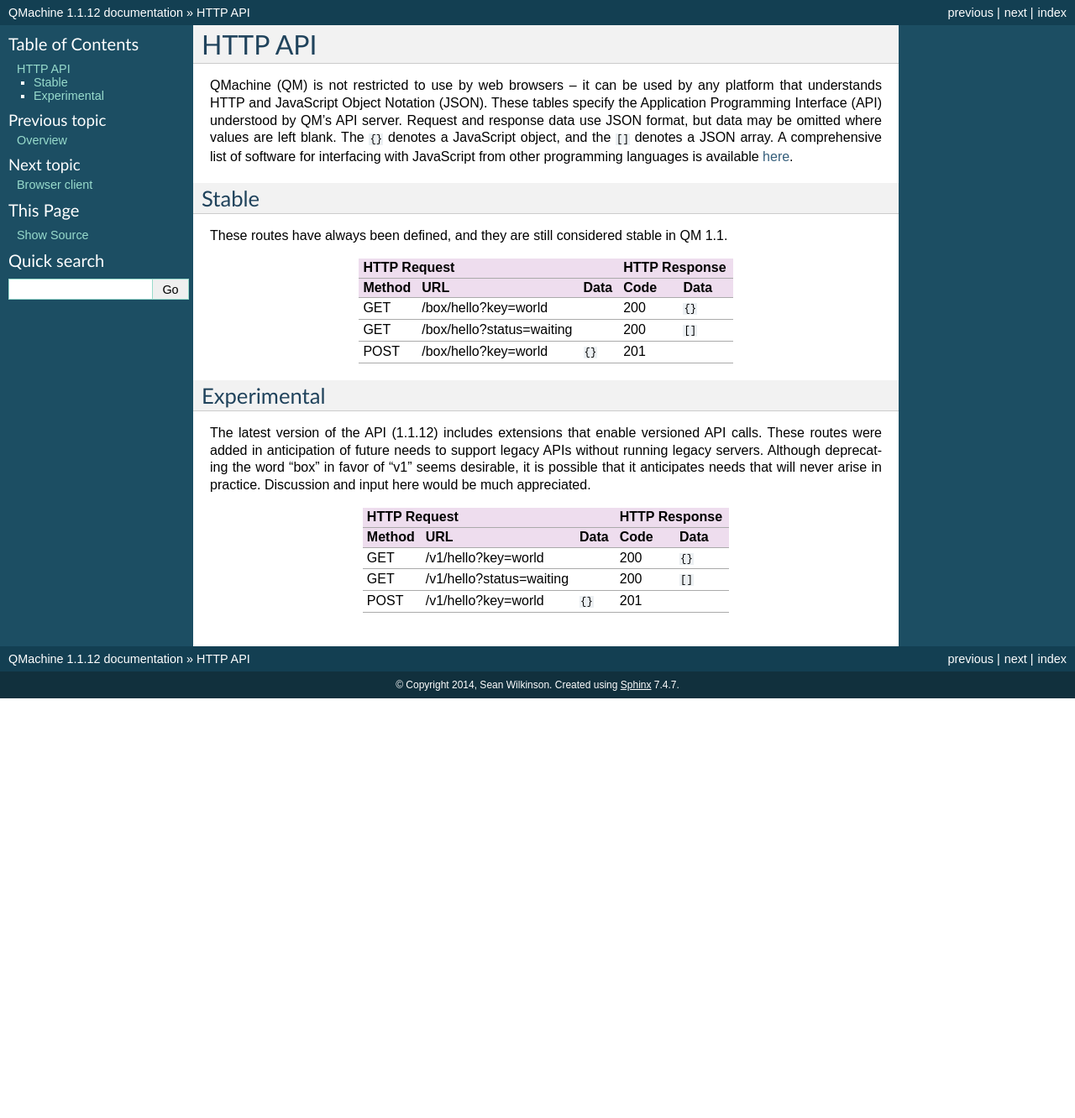
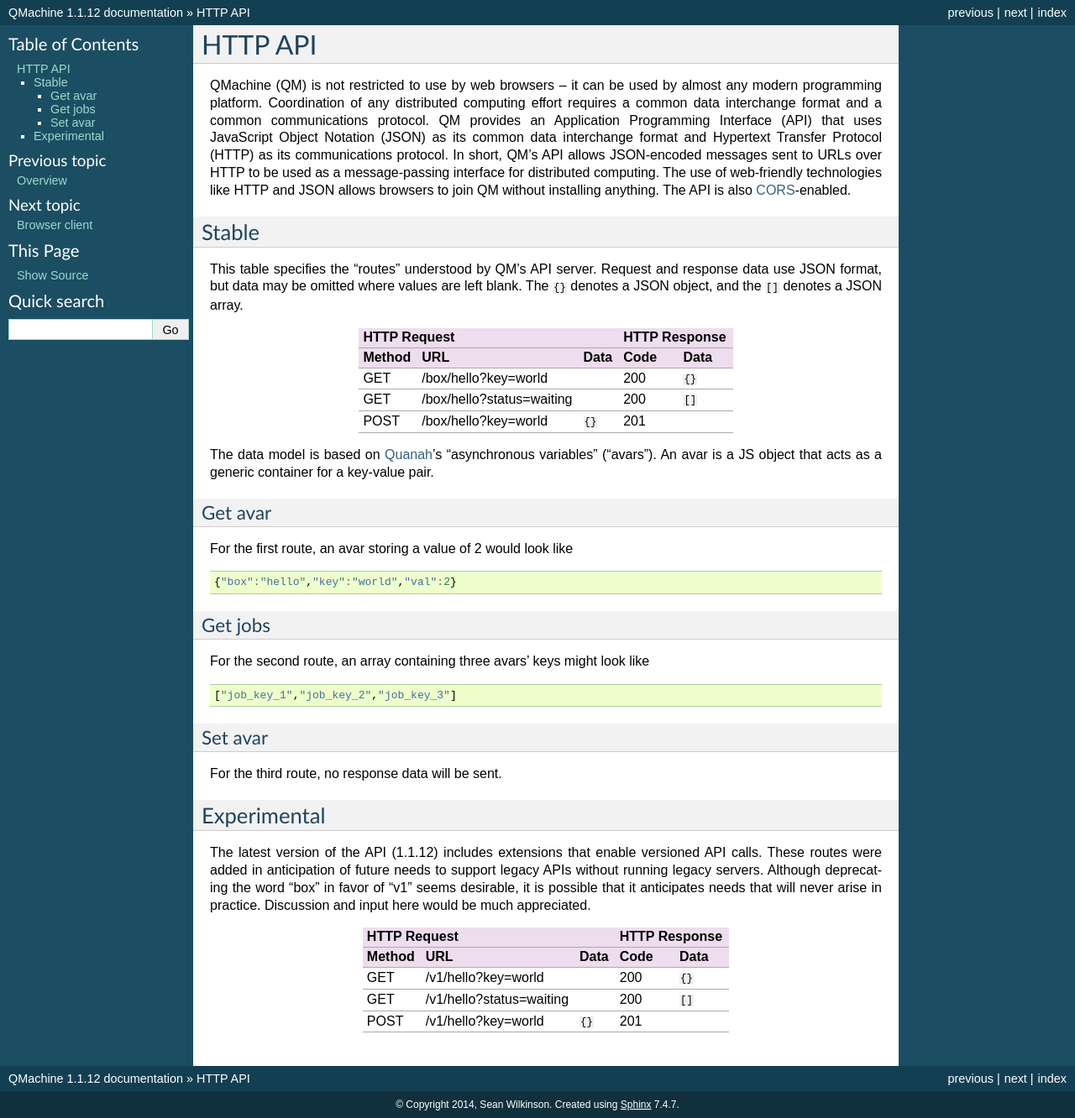
Before and after one commit to qmachine/qmachine, a Sphinx documentation site: the page built from docs/http-api.rst, in a window 1280 px wide. Shown: the whole page at 84% size. Built offline with Sphinx 7.4.7, drawn with Linux system fonts in a browser that asks for light colours; before the commit the page ends 900 px from its top, so only the background shows below that.

Commit message:
Elaborated more about the data format of the API calls

```diff
--- a/docs/http-api.rst
+++ b/docs/http-api.rst
@@ -1,25 +1,26 @@
 HTTP API
 ========
 
-QMachine (QM) is not restricted to use by web browsers -- it can be used by any
-platform that understands HTTP and JavaScript Object Notation (JSON). These
-tables specify the Application Programming Interface (API) understood by QM's
-API server. Request and response data use JSON format, but data may be omitted
-where values are left blank. The ``{}`` denotes a JavaScript object, and the
-``[]`` denotes a JSON array. A comprehensive list of software for interfacing
-with JavaScript from other programming languages is available
-`here <altjs.org_>`_.
-
-
-.. Where should the discussion of CORS support go? Does that count as part of
-.. the API?
+QMachine (QM) is not restricted to use by web browsers -- it can be used by
+almost any modern programming platform. Coordination of any distributed
+computing effort requires a common data interchange format and a common
+communications protocol. QM provides an Application Programming Interface (API)
+that uses JavaScript Object Notation (JSON) as its common data interchange
+format and Hypertext Transfer Protocol (HTTP) as its communications protocol.
+In short, QM's API allows JSON-encoded messages sent to URLs over HTTP to be
+used as a message-passing interface for distributed computing. The use of
+web-friendly technologies like HTTP and JSON allows browsers to join QM
+without installing anything. The API is also
+`CORS <http://www.w3.org/TR/cors/>`_-enabled.
 
 
 Stable
 ------
 
-These routes have always been defined, and they are still considered stable in
-QM |version|.
+This table specifies the "routes" understood by QM's API server. Request and
+response data use JSON format, but data may be omitted where values are left
+blank. The ``{}`` denotes a JSON object, and the ``[]`` denotes a JSON array.
+
 
 ================= ============================ ======== ======== ========
  HTTP Request                                           HTTP Response
@@ -30,6 +31,36 @@ QM |version|.
  GET              /box/hello?status=waiting             200      ``[]``
  POST             /box/hello?key=world         ``{}``   201
 ================= ============================ ======== ======== ========
+
+
+The data model is based on Quanah_'s "asynchronous variables" ("avars"). An
+avar is a JS object that acts as a generic container for a key-value pair.
+
+
+Get avar
+~~~~~~~~
+
+For the first route, an avar storing a value of 2 would look like
+
+.. code-block:: js
+
+    {"box":"hello","key":"world","val":2}
+
+
+Get jobs
+~~~~~~~~
+
+For the second route, an array containing three avars' keys might look like
+
+.. code-block:: js
+
+    ["job_key_1","job_key_2","job_key_3"]
+
+
+Set avar
+~~~~~~~~
+
+For the third route, no response data will be sent.
 
 
 Experimental
```
Also changed, not shown: docs/browser-client.rst (+4 -4 lines).
